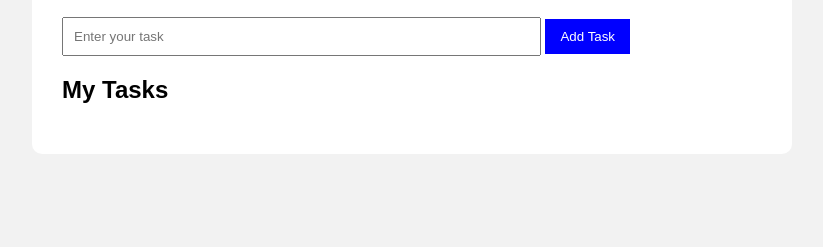
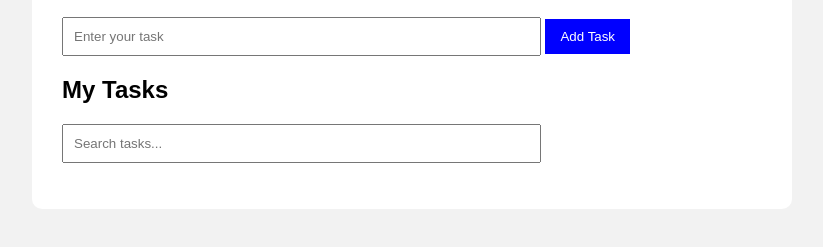
Before and after one commit to AkshayaPanneerselvan/scm-project, a plain HTML site: page StudentTaskManagement/src/index.html in a window 1280 px wide. Shown: the part 179-426 px from the top of the page, without its empty margins (228-1051 px from the left). Drawn offline with Linux system fonts and the light colour scheme.

Commit message:
feat: implement CR-01 search feature

```diff
--- a/StudentTaskManagement/src/index.html
+++ b/StudentTaskManagement/src/index.html
@@ -29,6 +29,12 @@
 
         <h2>My Tasks</h2>
 
+        <input
+            type="text"
+            id="searchInput"
+            placeholder="Search tasks..."
+            onkeyup="searchTasks()">
+
         <ul id="taskList"></ul>
 
     </div>
--- a/StudentTaskManagement/src/script.js
+++ b/StudentTaskManagement/src/script.js
@@ -22,3 +22,30 @@ function addTask() {
     taskInput.value = "";
 
 }
+function searchTasks() {
+
+    let searchInput = document
+        .getElementById("searchInput")
+        .value.toLowerCase();
+
+    let taskList = document.getElementById("taskList");
+
+    let tasks = taskList.getElementsByTagName("li");
+
+    for (let i = 0; i < tasks.length; i++) {
+
+        let task = tasks[i].textContent.toLowerCase();
+
+        if (task.includes(searchInput)) {
+
+            tasks[i].style.display = "";
+
+        } else {
+
+            tasks[i].style.display = "none";
+
+        }
+
+    }
+
+}
```
Also changed, not shown: 1 other file.
